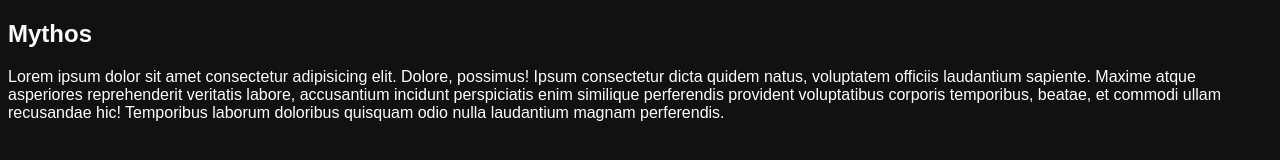
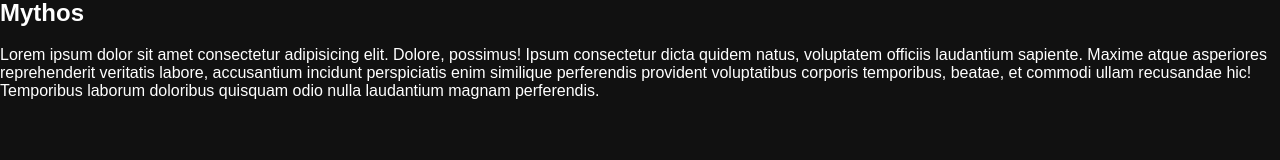
Before and after one commit to AbijuruT/scss-practice, a plain HTML site: page index.html in a window 1280 px wide. Drawn offline with Linux system fonts and the light colour scheme.

Commit message:
Working with partials

```diff
--- /dev/null
+++ b/scss/globals/_boilerplate.scss
@@ -0,0 +1,14 @@
+html{
+  box-sizing: border-box;
+  font-size: 100%;
+}
+*,*::before, *::after{
+  box-sizing: inherit;
+}
+body{
+  margin: 0;
+  padding: 0;
+  font-family: Arial, Helvetica, sans-serif;
+  background-color: #111;
+  color: #fff;
+}
--- /dev/null
+++ b/scss/globals/_index.scss
@@ -0,0 +1,2 @@
+@forward'boilerplate';
+@forward'typography';
--- /dev/null
+++ b/scss/globals/_typography.scss
@@ -0,0 +1,11 @@
+h1,h2,h3{
+  font-weight: 700;
+  line-height: 1.1;
+  margin-top: 0;
+}
+p{
+  margin-top: 0;
+}
+a, a:visited, a:active{
+  text-decoration: none;
+}
--- a/scss/style.scss
+++ b/scss/style.scss
@@ -1,5 +1 @@
-body{
-  font-family: Arial, Helvetica, sans-serif;
-  background-color: #111;
-  color: #fff;
-}
+@forward'globals/'
```
Also changed, not shown: dist/css/style.min.css.
